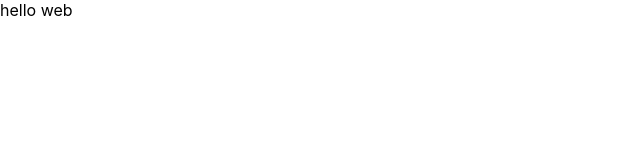
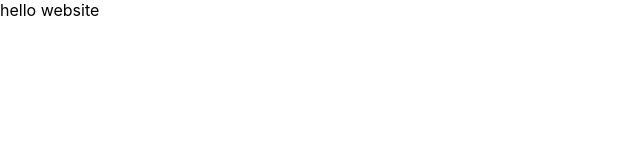
Before and after one commit to tazonadiradze/website, a React (Create React App) app in the folder website/: page / in a window 1280 px wide. Shown: the top 160 px of the page, without its empty margins (0-640 px from the left). Built offline with nearby package versions, Linux system fonts and the light colour scheme.

Commit message:
initial commit

```diff
--- a/website/src/App.js
+++ b/website/src/App.js
@@ -1,5 +1,5 @@
 function App() {
-  return <div>hello web</div>;
+  return <div>hello website</div>;
 }
 
 export default App;
```
